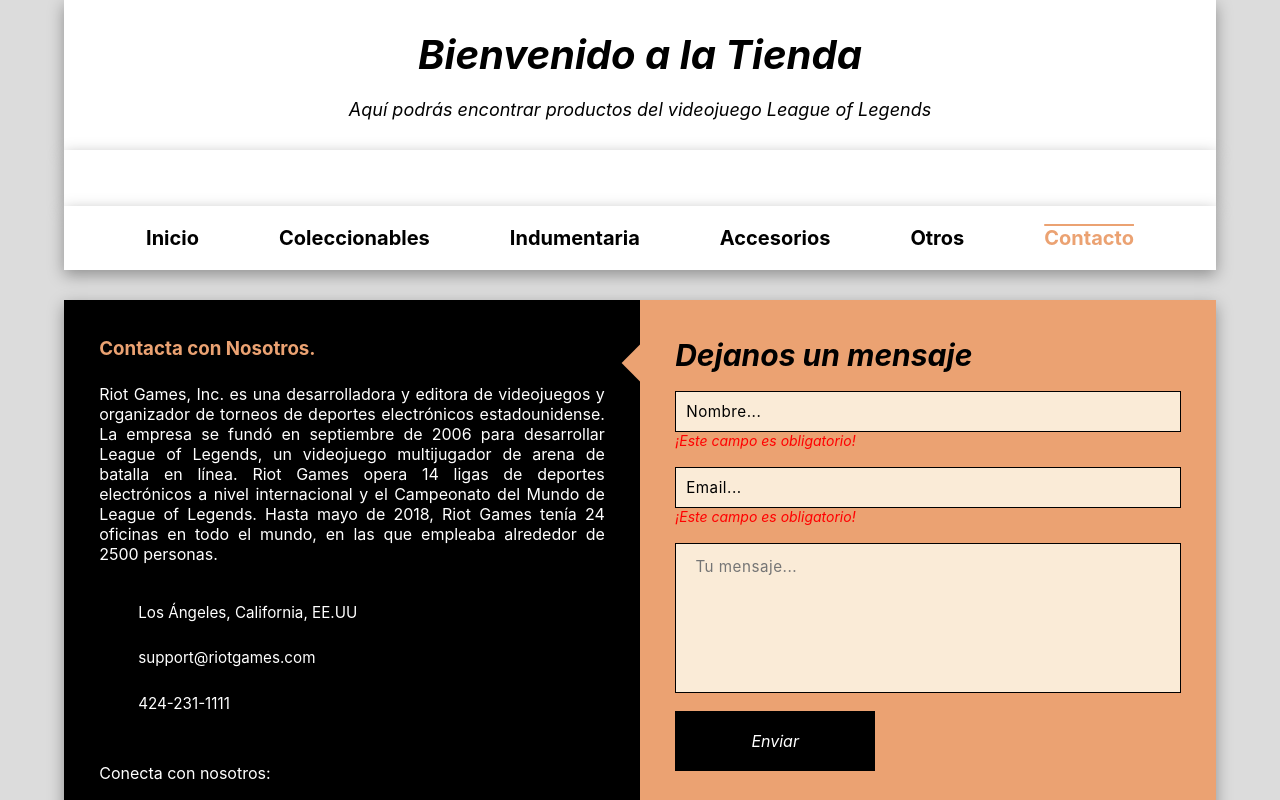
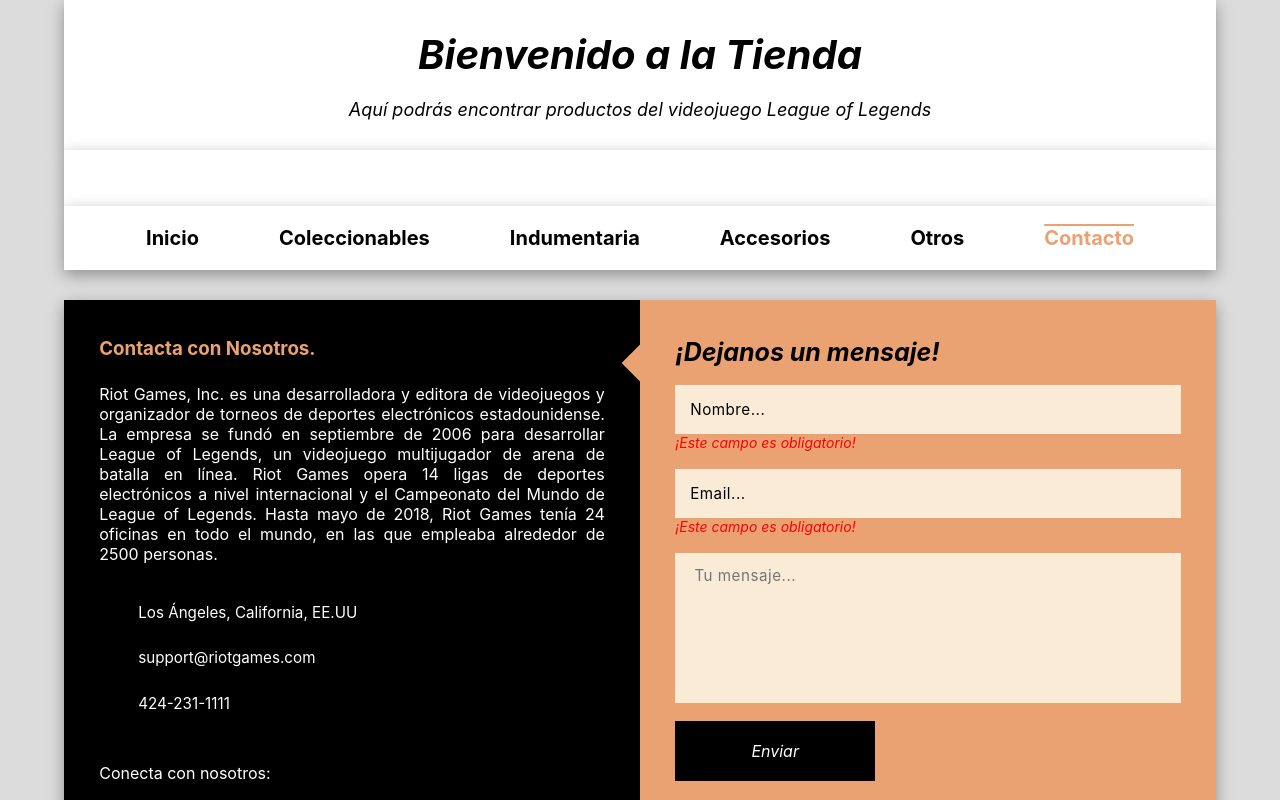
Before and after one commit to federicowh/tienda-lol-reactJs, a React (Create React App) app: page /contacto in a window 1280 px wide. Both pictures are taken after typing "Sample", "Sample123" into the empty fields and a click on the button "Login". Shown: the top 800 px of the page. Built offline with nearby package versions, Linux system fonts and the light colour scheme; some icons are missing.

Commit message:
Avances en Checkout

```diff
--- a/src/components/HomeView/Checkout/Checkout.js
+++ b/src/components/HomeView/Checkout/Checkout.js
@@ -1,6 +1,7 @@
 import React, { useContext, useState } from 'react'
 import { Redirect } from 'react-router'
 import { CheckoutItem } from './CheckoutItem/CheckoutItem'
+import { Clock } from '../Clock/Clock'
 import { useHistory } from 'react-router'
 import { CartContext } from '../../../context/CartContext'
 import { UIContext } from '../../../context/UIContext'
@@ -100,11 +101,13 @@
                     : <>
                         {cart.length === 0 && <Redirect to="/tienda-lol-reactJs"/>}
 
+                        <Clock />
+
                         <div className="checkoutContainer">
                             <CheckoutItem />
 
                             <form onSubmit={handleSubmit}>
-                                <h3>Completa tus datos</h3>
+                                <h3>Completá tus datos</h3>
 
                                 <div className="checkoutInputContainer">
                                     <input
--- a/src/components/HomeView/Checkout/checkout.css
+++ b/src/components/HomeView/Checkout/checkout.css
@@ -23,7 +23,8 @@
     flex-flow: column wrap;
     justify-content: center;
     align-items: center;
-    padding: 15px;
+    padding: 20px;
+    margin: 20px;
     border-radius: 10px;
     box-shadow: rgba(0, 0, 0, 0.35) 0px 5px 15px;
 }
@@ -47,7 +48,7 @@
 .checkoutInputContainer input{
     width: 100%;
     outline: none;
-    border: 1px solid black;
+    border: none;
     background: none;
     padding: 10px;
     color: black;
--- a/src/components/HomeView/Contact/ContactForm/ContactForm.js
+++ b/src/components/HomeView/Contact/ContactForm/ContactForm.js
@@ -104,7 +104,7 @@
     return (
         <div className="contactForm">
             <form onSubmit={handleSubmit}>
-                <h3 className="contactFormTitle">Dejanos un mensaje</h3>
+                <h3 className="contactFormTitle">¡Dejanos un mensaje!</h3>
 
                 <div className="contactInputContainer">
                     <input
--- a/src/components/HomeView/Contact/contact.css
+++ b/src/components/HomeView/Contact/contact.css
@@ -46,7 +46,7 @@
     color: black;
     font-weight: bold;
     font-style: italic;
-    font-size: 30px;
+    font-size: 25px;
     margin-bottom: 0.7rem;
 }
 
@@ -69,9 +69,9 @@
 .contactInputContainer input {
     width: 100%;
     outline: none;
-    border: 1px solid black;
+    border: 0px solid black;
     background: none;
-    padding: 10px;
+    padding: 15px;
     color: black;
     font-size: 0.95rem;
     letter-spacing: 0.5px;
@@ -85,7 +85,7 @@
 
 .contactInputContainer textarea {
     outline: none;
-    border: 1px solid black;
+    border: 0px solid black;
     background: none;
     color: black;
     font-size: 0.95rem;
```
